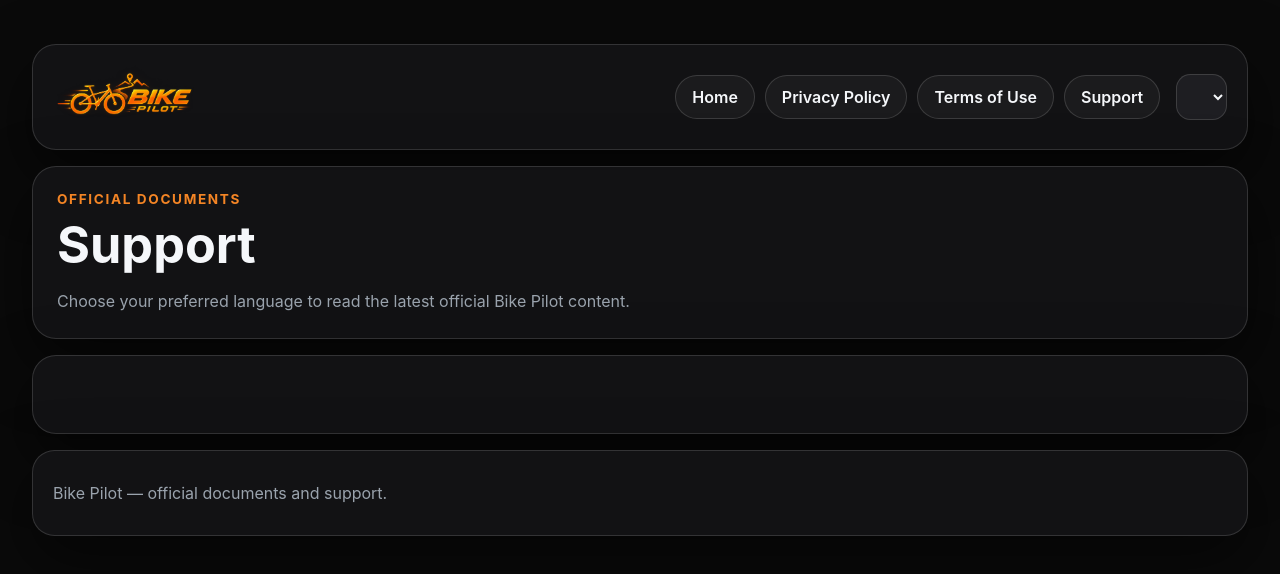
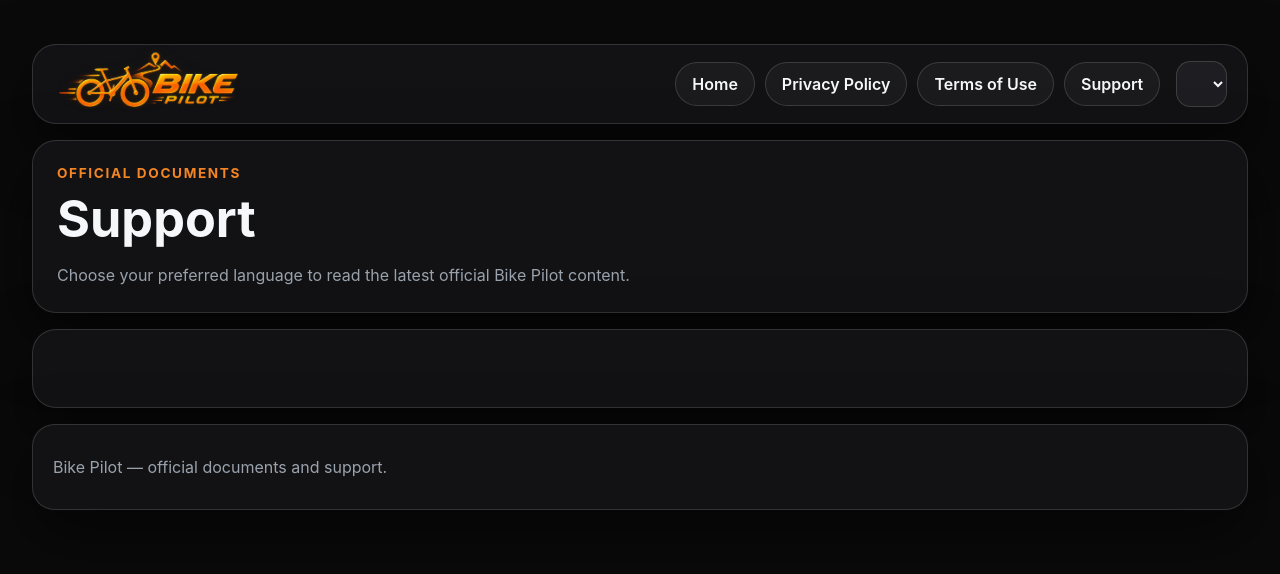
Before and after one commit to s-gasch/ascdocs, a website with bundled scripts: page content/bike-pilot/support.html in a window 1280 px wide. Built offline with nearby package versions, Linux system fonts and the light colour scheme.

Commit message:
Logo resize, keep header fixed

```diff
--- a/content/bike-pilot/css/formal.css
+++ b/content/bike-pilot/css/formal.css
@@ -68,6 +68,7 @@ img {
   padding: 1rem;
   border-radius: 1.5rem;
   margin-top: 1rem;
+  height: 5rem;
 }
 
 .bp-brand {
@@ -85,7 +86,7 @@ img {
 .bp-brand img {
   width: auto;
   /* TASK-027 — logo 1.5× (REQ-031): 2.25rem * 1.5 = 3.375rem. */
-  height: 4.5rem;
+  height: 6rem;
   border-radius: 0.4rem;
 }
 
```
